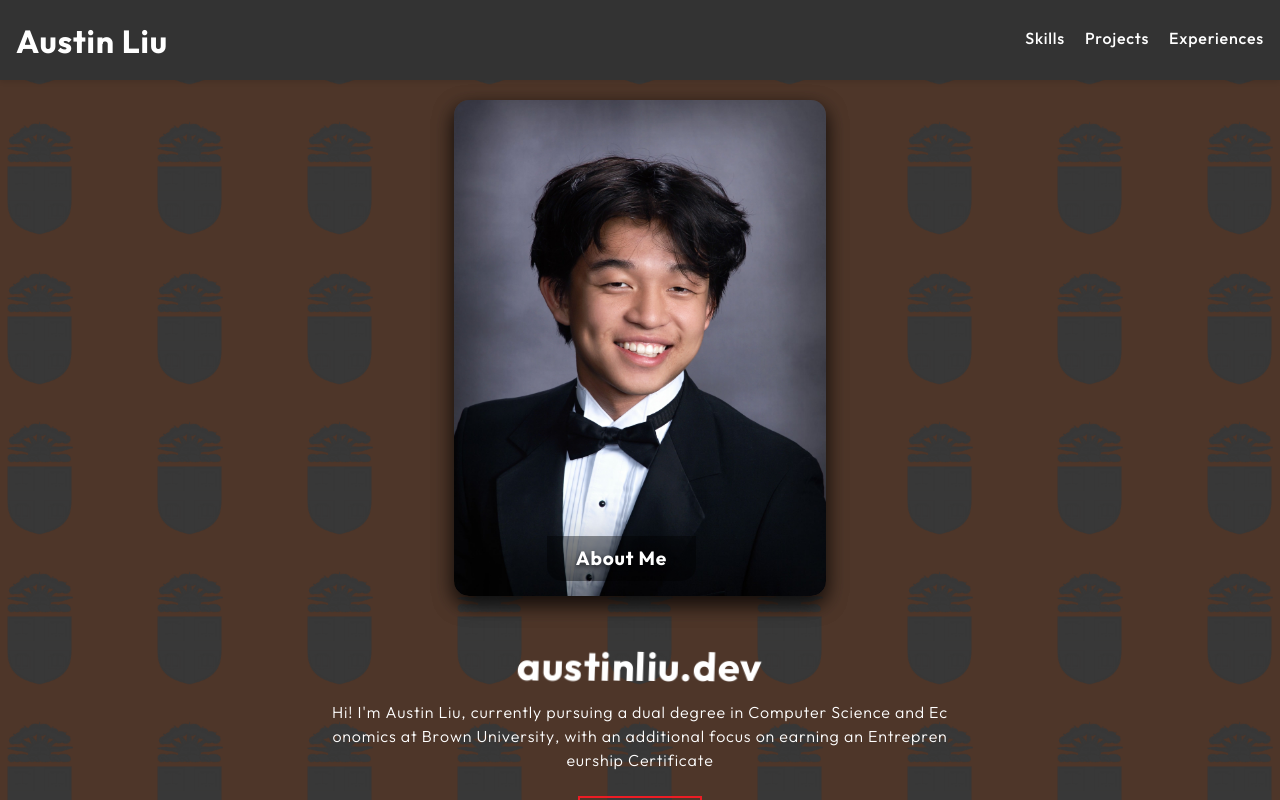
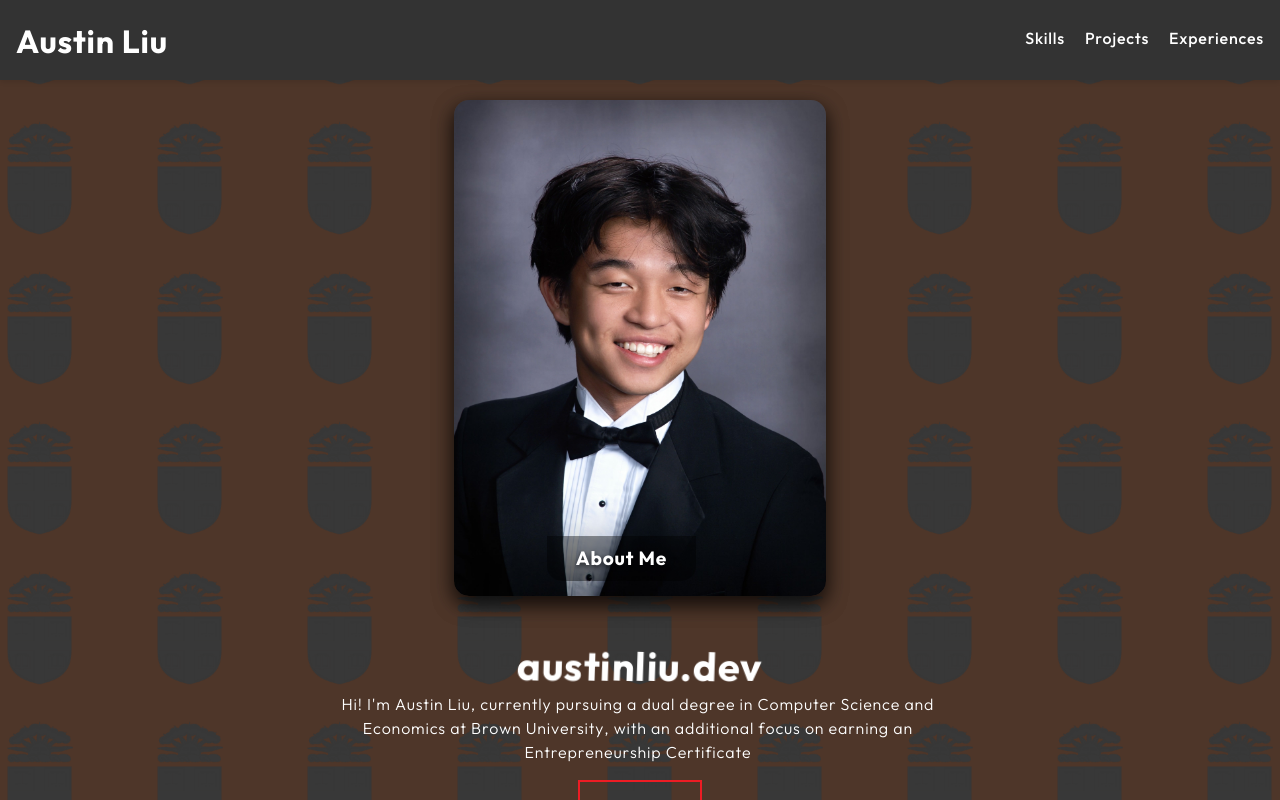
Before and after one commit to austinliu05/my-web-portfolio, a React (Create React App) app: page / in a window 1280 px wide. Built offline with nearby package versions, Linux system fonts and the light colour scheme.

Commit message:
Prevent word breaks in middle

```diff
--- a/src/components/intro/intro_section.css
+++ b/src/components/intro/intro_section.css
@@ -60,15 +60,9 @@
 }
 
 /* Bio Text Styling */
-.bio-text h2 {
+.bio h2 {
     margin: 0;
     font-size: 2rem;
-}
-
-.bio-text p {
-    font-size: 1rem;
-    margin-top: 10px;
-    line-height: 1.5;
 }
 
 /* Headshot Styling */
@@ -186,6 +180,12 @@
         transform: translateY(-1px) rotate(-1deg);
     }
 }
+/* Keep each word together, but allow breaks between words */
+.word {
+    display: inline-flex;  /* Keeps letters together, but allows wrapping */
+    flex-wrap: wrap;
+}
+
 /* Bio text hover animation */
 .hover-text-bio {
     display: inline-block;
--- a/src/components/intro/intro_section.tsx
+++ b/src/components/intro/intro_section.tsx
@@ -3,13 +3,15 @@ import "./intro_section.css";
 
 const IntroSection: React.FC = () => {
   const [titleText, setTitleText] = useState<JSX.Element[]>([]);
-  const [bioText, setBioText] = useState<JSX.Element[]>([]);
+  const [bioContent, setBioContent] = useState<JSX.Element[]>([]);
   const [isFlipped, setIsFlipped] = useState(false);
 
   useEffect(() => {
     const title = "austinliu.dev";
-    const bio = "Hi! I'm Austin Liu, currently pursuing a dual degree in Computer Science and Economics at Brown University, with an additional focus on earning an Entrepreneurship Certificate";
+    const bio =
+      "Hi! I'm Austin Liu, currently pursuing a dual degree in Computer Science and Economics at Brown University, with an additional focus on earning an Entrepreneurship Certificate";
 
+    // TITLE: Split into letters for continuous animation
     const titleLetters = title.split("").map((letter, index) => (
       <span
         key={`title-${index}`}
@@ -22,21 +24,20 @@ const IntroSection: React.FC = () => {
         {letter === " " ? "\u00A0" : letter}
       </span>
     ));
+    setTitleText(titleLetters);
 
-    const bioLetters = bio.split("").map((letter, index) => (
-      <span
-        key={`bio-${index}`}
-        className="hover-text-bio"
-        style={{
-          transitionDelay: `0s`,  // Stagger the hover effect
-        }}
-      >
-        {letter === " " ? "\u00A0" : letter}
+    // BIO: Split into words, then each word into letters, so line breaks only occur between words
+    const bioWords = bio.split(" ").map((word, i) => (
+      <span key={`word-${i}`} className="word">
+        {word.split("").map((letter, j) => (
+          <span key={`word-${i}-letter-${j}`} className="hover-text-bio">
+            {letter}
+          </span>
+        ))}
+        <span>&nbsp;</span> {/* Add space between words */}
       </span>
     ));
-
-    setTitleText(titleLetters);
-    setBioText(bioLetters);
+    setBioContent(bioWords);
   }, []);
 
   const handleCardClick = () => {
@@ -62,7 +63,9 @@ const IntroSection: React.FC = () => {
             <div className="bio-text">
               <h2>About Me</h2>
               <p>
-                When I'm not working, you'll probably find me playing volleyball on Brown’s men's varsity team, playing fingerstyle guitar for friends, or hunting down new food places to try.
+                When I'm not working, you'll probably find me playing volleyball on Brown’s men's
+                varsity team, playing fingerstyle guitar for friends, or hunting down new food places
+                to try.
               </p>
             </div>
           </div>
@@ -70,10 +73,14 @@ const IntroSection: React.FC = () => {
       </div>
 
       <div className="bio-container">
+        {/* Title text with continuous animation */}
         <h1 className="hover-text">{titleText}</h1>
-        <p className="bio py-2">
-          {bioText}
+
+        {/* Bio text, word-wrapped */}
+        <p className="bio">
+          {bioContent}
         </p>
+
         <div className="resume">
           <a
             href={`${process.env.PUBLIC_URL}/assets/AustinLiuResume.pdf`}
```
